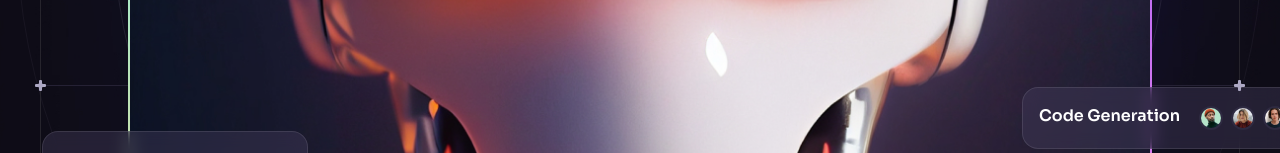
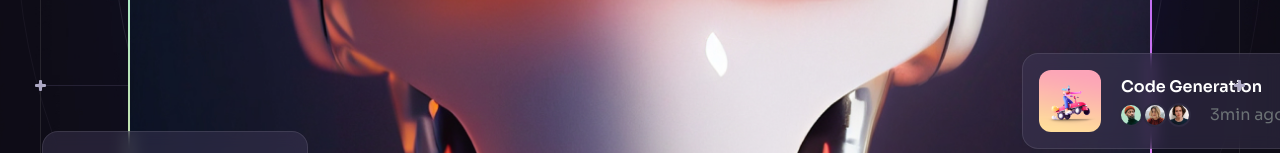
Before and after one commit to SHREY2803/AI_Creator, a React (Vite) app: page / in a window 1280 px wide. Shown: the part 799-952 px from the top of the page. Built offline with nearby package versions, Linux system fonts and the light colour scheme.

Commit message:
Photo and text added.

```diff
--- a/src/design/Notification.jsx
+++ b/src/design/Notification.jsx
@@ -9,23 +9,35 @@ const Notification = ({ className, title }) => {
         className || ""
       } flex items-center p-4 pr-6 bg-n-9/40 backdrop-blur border border-n-1/10 rounded-2xl gap-5`}
     >
+      <img
+      src={notification1}
+      alt="notification1"
+      width={62}
+      height={62}
+      className="rounded-xl"
+      />
       <div className="flex-1">
         <h6 className="mb-1 text-base font-semibold ">{title}</h6>
-      </div>
 
         <div className="flex items-center justify-between">
-        <ul className="flex gap-2 -m-0.5">
+          <ul className="flex -m-0.5">
             {notificationImages.map((image, index) => (
-            <li key={index} className="flex w-6 h-6 overflow-hidden border-2 rounded-full border-n-12 " >
+              <li
+                key={index}
+                className="flex w-6 h-6 overflow-hidden border-2 rounded-full border-n-12 "
+              >
                 <img
                   src={image}
-              className= "w-full"
+                  className="w-full"
                   alt={image}
                   width={20}
-              height={20} />
+                  height={20}
+                />
               </li>
             ))}
           </ul>
+          <div className="bod-2 text-n-13">3min ago</div>
+        </div>
       </div>
     </div>
   );
```
Lines whose indentation alone changed are shown as unchanged.
